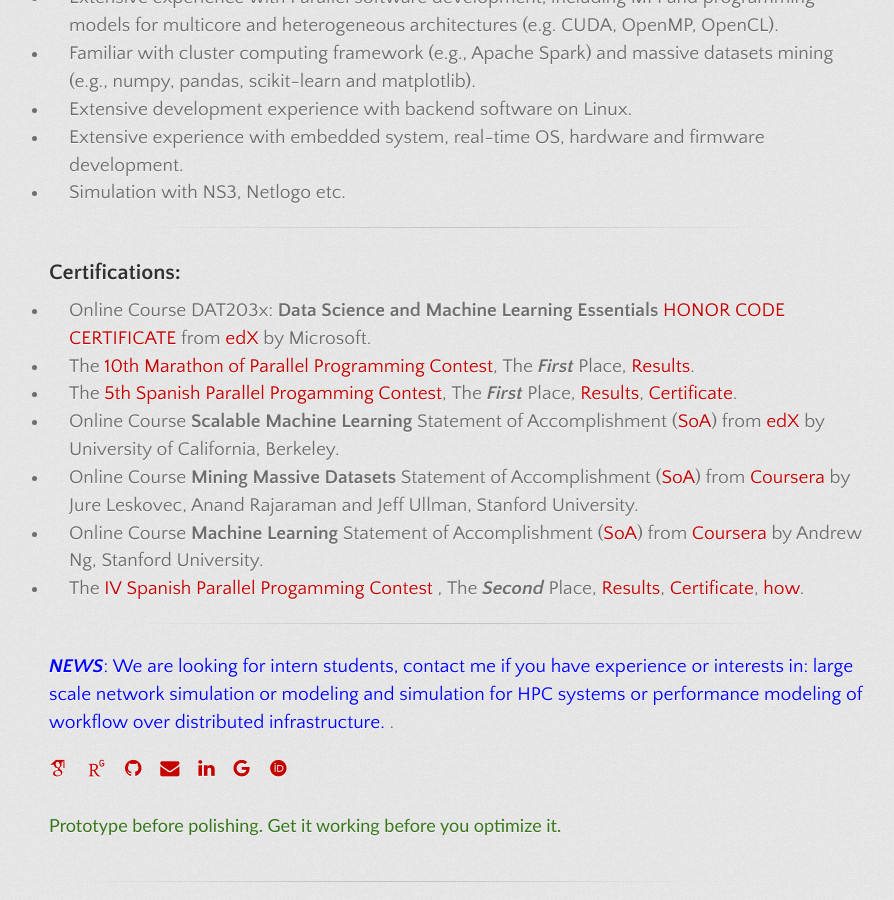
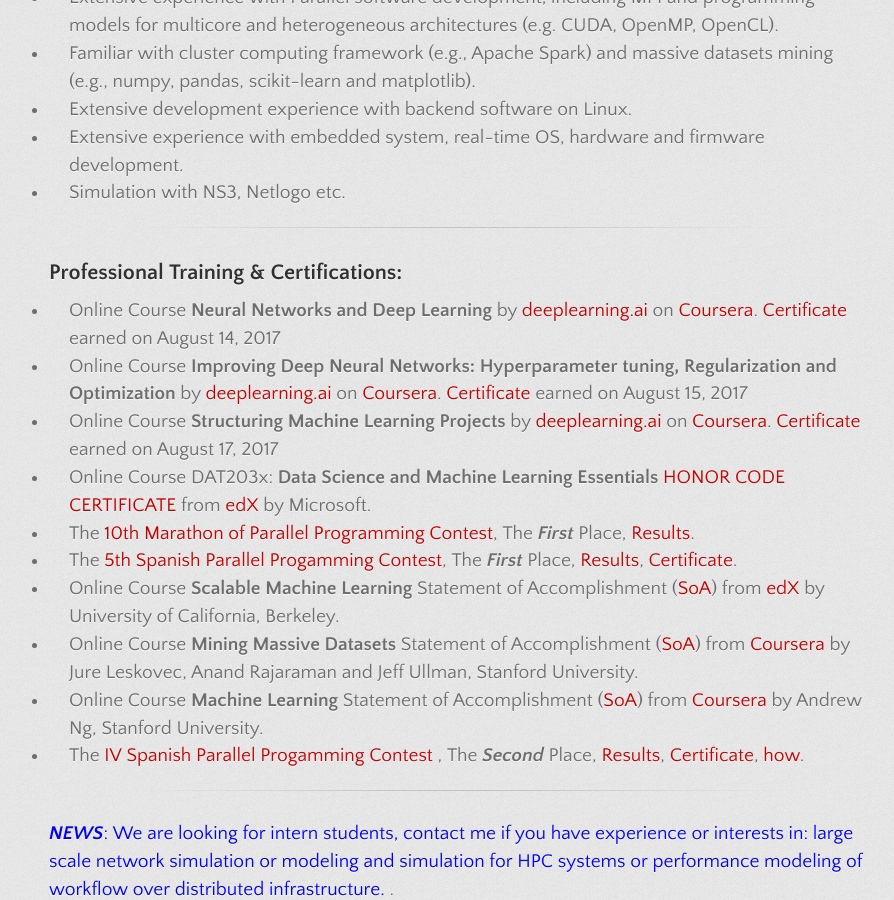
Before and after one commit to lzhengchun/lzhengchun.github.io, a Jekyll site: the page built from index.md, in a window 1280 px wide and 900 px high, scrolled down 1331 px. Shown: the whole window, without its empty margins (181-1075 px from the left). Built offline with Jekyll 4.4.1, drawn with Linux system fonts in a browser that asks for light colours; some web fonts are replaced.

Commit message:
add, delete, polish etc.

```diff
--- a/index.md
+++ b/index.md
@@ -42,7 +42,10 @@
 * Simulation with NS3, Netlogo etc.
 
 ---
-## Certifications:
+## Professional Training & Certifications:
+* Online Course __Neural Networks and Deep Learning__ by [deeplearning.ai](https://www.deeplearning.ai/) on [Coursera](https://www.coursera.org/learn/neural-networks-deep-learning). [Certificate](https://www.coursera.org/account/accomplishments/verify/GBQGUBGJPK8S) earned on August 14, 2017
+* Online Course __Improving Deep Neural Networks: Hyperparameter tuning, Regularization and Optimization__ by [deeplearning.ai](https://www.deeplearning.ai/) on [Coursera](https://www.coursera.org/learn/neural-networks-deep-learning). [Certificate](https://www.coursera.org/account/accomplishments/verify/GSJ6ZJ9EL3VS) earned on August 15, 2017
+* Online Course __Structuring Machine Learning Projects__ by [deeplearning.ai](https://www.deeplearning.ai/) on [Coursera](https://www.coursera.org/learn/neural-networks-deep-learning). [Certificate](https://www.coursera.org/account/accomplishments/verify/GTUWDPUQJHJB) earned on August 17, 2017
 * Online Course DAT203x: __Data Science and Machine Learning Essentials__ [HONOR CODE CERTIFICATE](file/) from [edX](https://courses.edx.org/courses/course-v1:Microsoft+DAT203x+1T2016/info) by Microsoft.
 * The [10th Marathon of Parallel Programming Contest](https://courses.edx.org/courses/course-v1:Microsoft+DAT203x+1T2016/info), The ___First___ Place, [Results](http://lspd.mackenzie.br/marathon/last/winners.html).
 * The [5th Spanish Parallel Progamming Contest](http://luna.inf.um.es/2015/), The ___First___ Place, [Results](http://luna.inf.um.es/2015/results.php?lang=en), [Certificate](file/certificado_2015_UAB.pdf).
```
